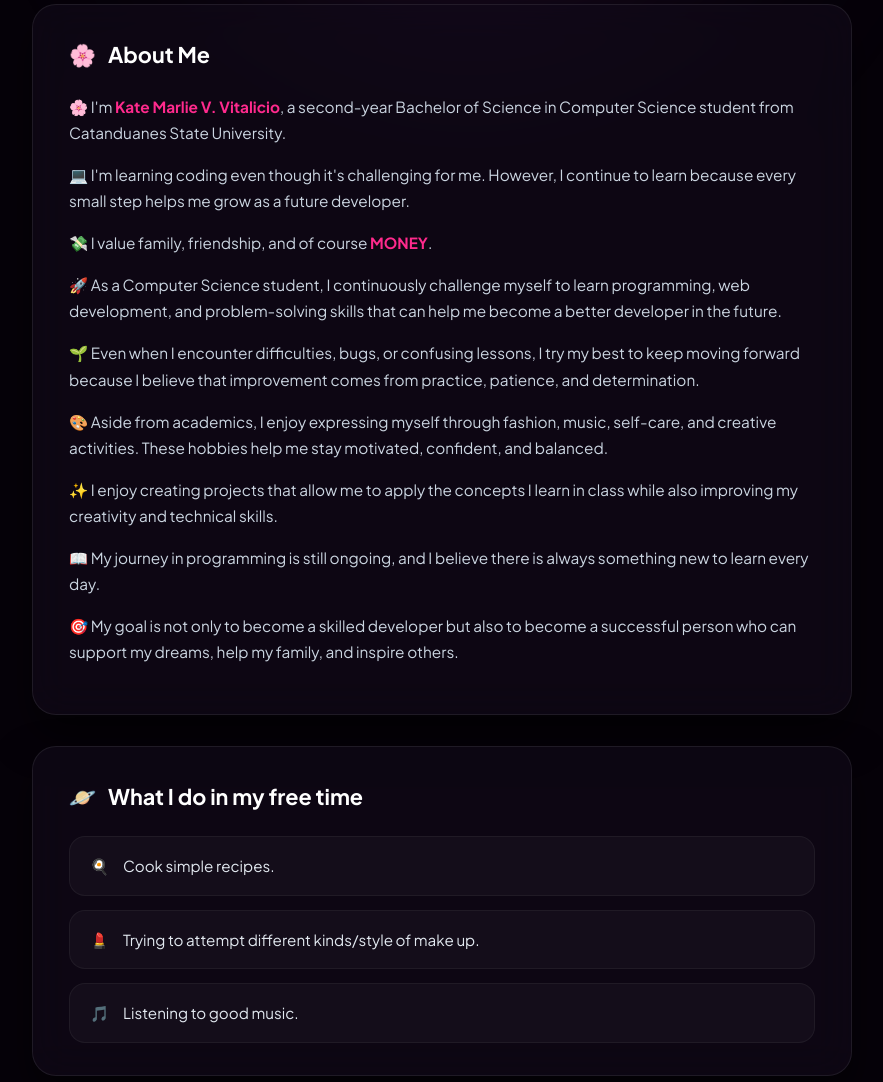
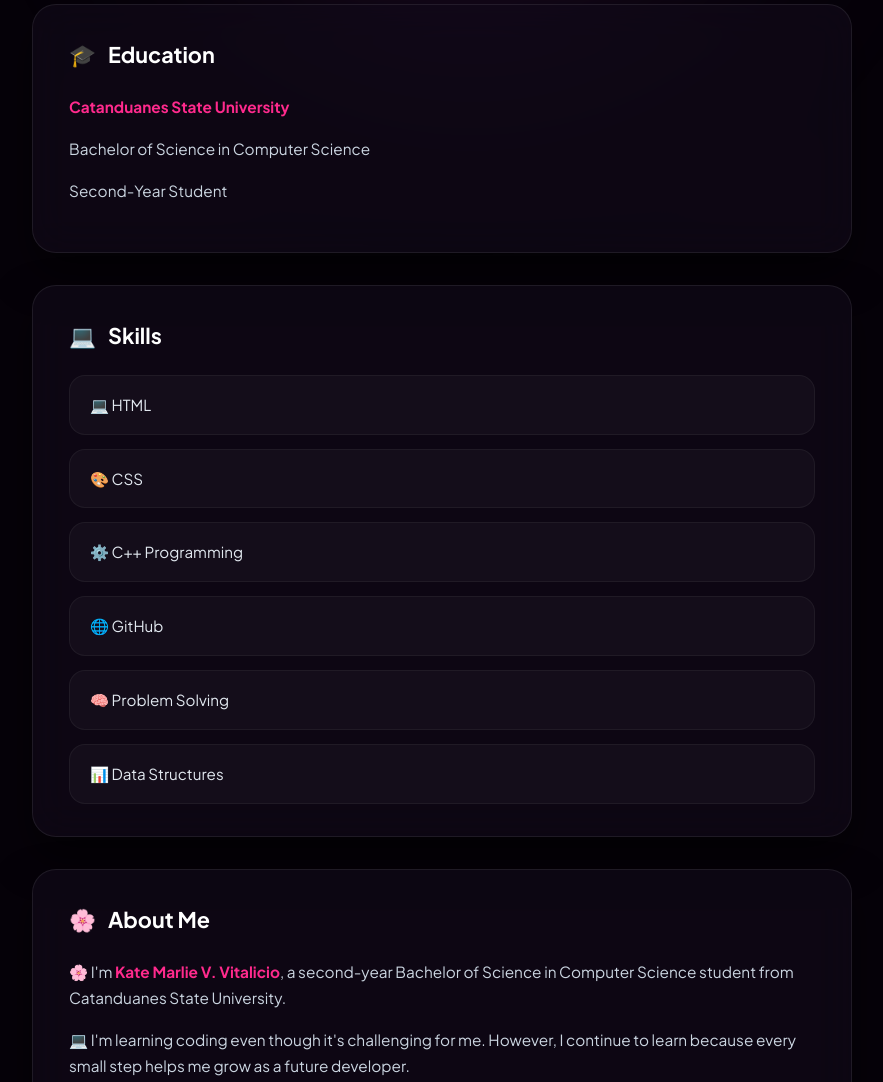
Before and after one commit to katemarlie01/github-portfolio-, a plain HTML site: page index.html in a window 1280 px wide. Shown: the part 450-1532 px from the top of the page, without its empty margins (198-1081 px from the left). Drawn offline with nearby package versions, Linux system fonts and the light colour scheme.

Commit message:
index.html

```diff
--- a/index.html
+++ b/index.html
@@ -39,7 +39,44 @@
                 Catanduanes State University
             </p>
         </header>
+<!-- Education Section -->
+<section class="card" data-aos="fade-up" data-aos-duration="1000"
+data-tilt data-tilt-max="7"
+data-tilt-glare data-tilt-max-glare="0.2">
 
+<h2>
+<span class="emoji-bounce">🎓</span>
+Education
+</h2>
+
+<div class="card-content">
+<p><strong>Catanduanes State University</strong></p>
+<p>Bachelor of Science in Computer Science</p>
+<p>Second-Year Student</p>
+</div>
+
+</section>
+
+<!-- Skills Section -->
+<section class="card" data-aos="fade-up" data-aos-duration="1000"
+data-tilt data-tilt-max="7"
+data-tilt-glare data-tilt-max-glare="0.2">
+
+<h2>
+<span class="emoji-bounce">💻</span>
+Skills
+</h2>
+
+<ul class="custom-list">
+<li>💻 HTML</li>
+<li>🎨 CSS</li>
+<li>⚙️ C++ Programming</li>
+<li>🌐 GitHub</li>
+<li>🧠 Problem Solving</li>
+<li>📊 Data Structures</li>
+</ul>
+
+</section>
 
         <!-- About Me Section -->
         <section class="card" data-aos="fade-up" data-aos-duration="1000"
```
